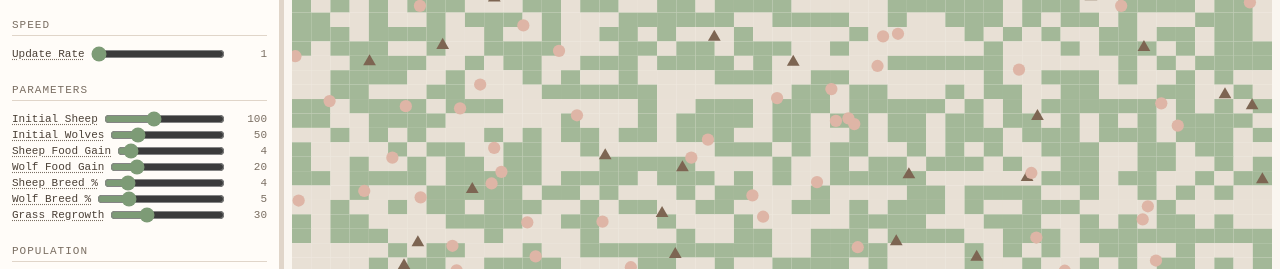
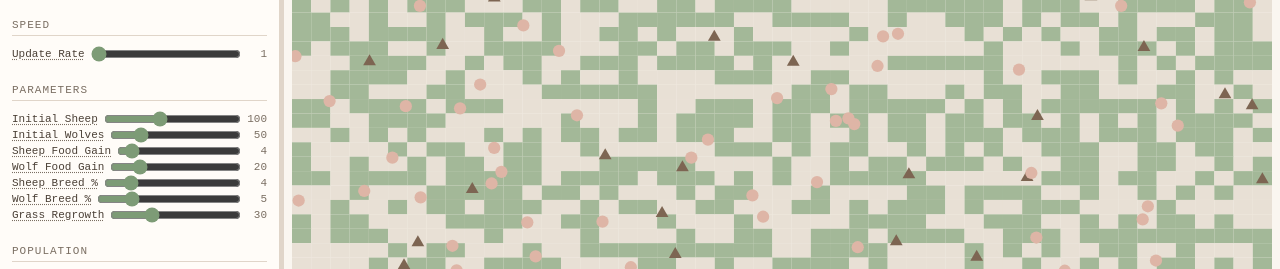
Before and after one commit to drashtishah/abm, a website built with Vite: page sim/index.html in a window 1280 px wide. Shown: the part 516-785 px from the top of the page. Built offline with nearby package versions, Linux system fonts and the light colour scheme; animation ran at ten frames a second.

Commit message:
fix: reduce slider value min-width to reclaim right-side space
Co-Authored-By: Claude Opus 4.6 (1M context) <noreply@anthropic.com>

```diff
--- a/sim/index.html
+++ b/sim/index.html
@@ -311,7 +311,7 @@
     .slider-value {
       color: var(--text-secondary);
       font-size: 11px;
-      min-width: 36px;
+      min-width: 20px;
       text-align: right;
     }
 
```
